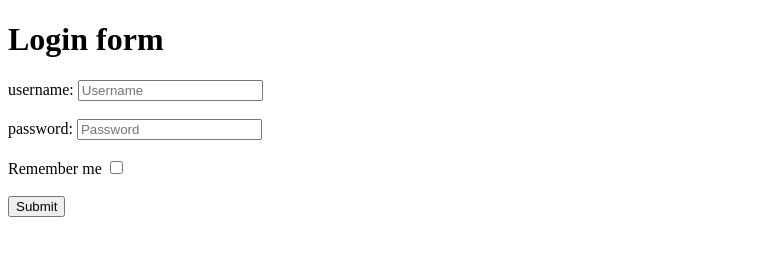
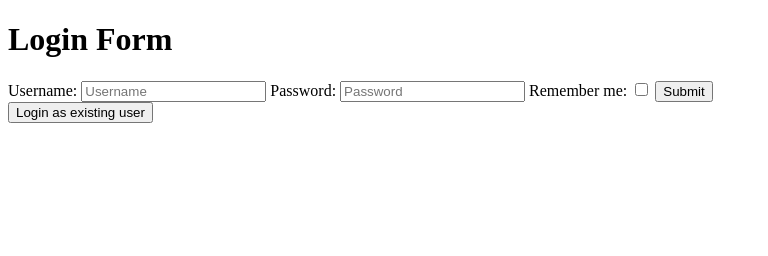
Before and after one commit to acciojob/remember-me-login-form-Anna-012, a website: page main.html in a window 1280 px wide. Shown: the whole page, without its empty margins (0-768 px from the left). Drawn offline with Linux system fonts and the light colour scheme.

Commit message:
created a submission

```diff
--- a/main.html
+++ b/main.html
@@ -7,21 +7,17 @@
 </head>
 
 <body>
-	<h1>Login form</h1>
-	<form>
-		<label for='username'>username:</label>
-		<input type='text' placeholder='Username' id='username'/>
-		<br><br>
-		<label for='password'>password:</label>
-		<input type='password' placeholder='Password' id='password'/>
-		<br><br>
-		<label for='checkbox'>Remember me</label>
-		<input type='checkbox' id='checkbox'/>
-		<br><br>
-		<input type='submit' value='Submit' id='submit'/>
-		<button type="button" id="existing" style="display: none;"
-		onclick="handleExistingLogin()">Login as existing user</button>
+	<h1>Login Form</h1>
+	<form id="form">
+		<label for="username">Username: </label>
+		<input id="username" type="text" placeholder="Username">
+		<label for="password">Password: </label>
+		<input id="password" type="password" placeholder="Password">
+		<label for="checkbox">Remember me:</label>
+		<input id="checkbox" type="checkbox">
+		<input id="submit" type="submit" value="Submit">
 	</form>
+	<input id="existing" type="button" value="Login as existing user">
 	<!-- the entire body must be written by student -->
     <script type="text/javascript" src="./script.js">
 </script>
```
